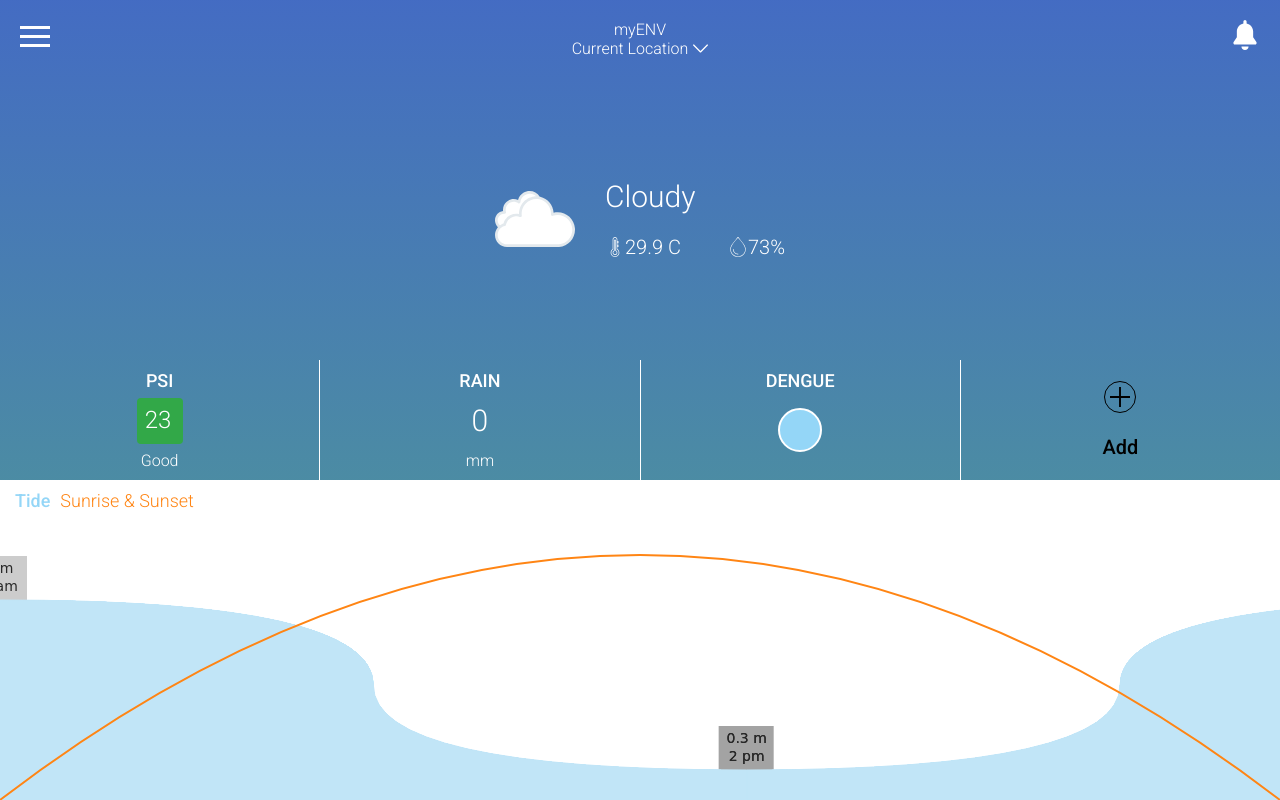
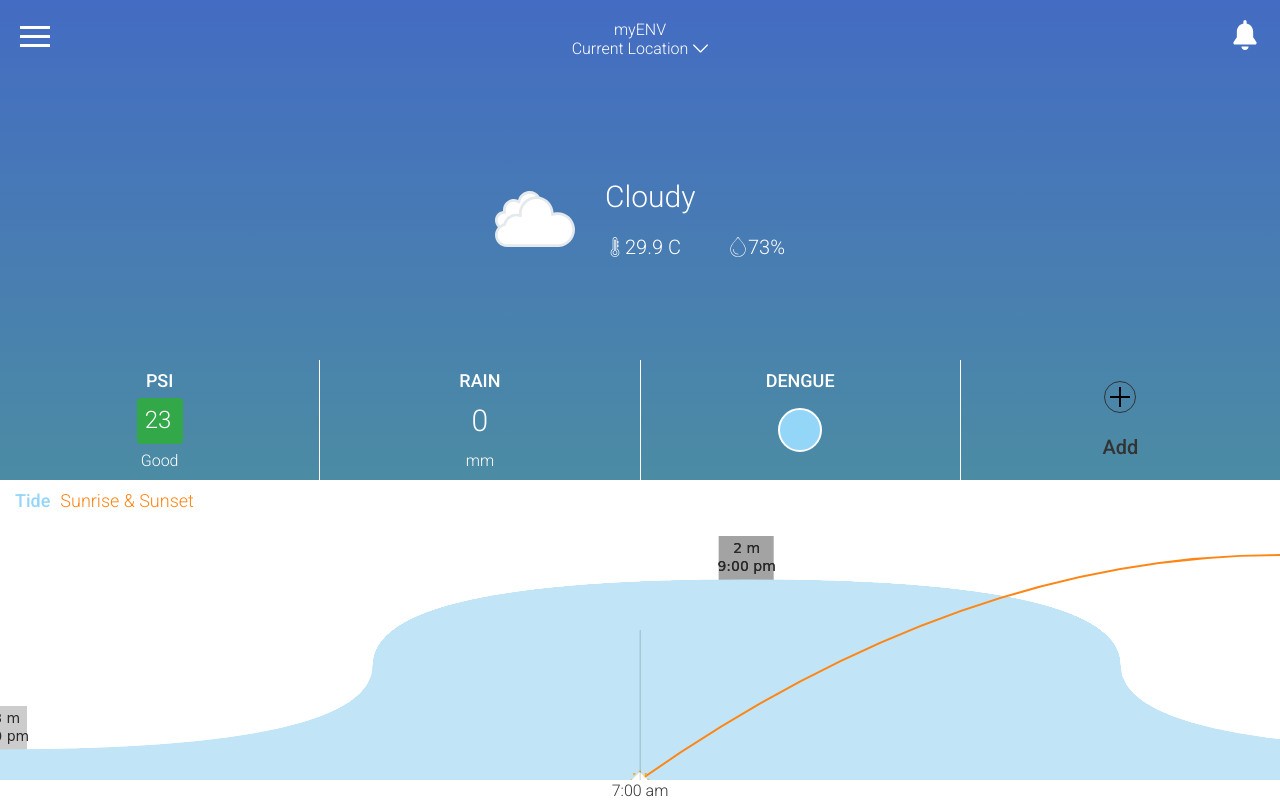
Before and after one commit to kooltran/push-noti, a React (Create React App) app in the folder sp_weatherweb_kiettran/: page / in a window 1280 px wide. Built offline with nearby package versions, Linux system fonts and the light colour scheme.

Commit message:
feat: implement scroll feature for chart

```diff
--- a/sp_weatherweb_kiettran/src/components/WeatherChart/WeatherChart.jsx
+++ b/sp_weatherweb_kiettran/src/components/WeatherChart/WeatherChart.jsx
@@ -4,11 +4,24 @@
   useLayoutEffect,
   useCallback,
 } from "react";
-import { formatTime, generateTime } from "../../helpers";
+import {
+  formatTime,
+  generateTime,
+  convertPxToTime,
+  getTimeMode,
+  getQuadraticCurvePoint,
+} from "../../helpers";
+import sun from "../../assets/img/icons/sun.svg";
 
 const NUMB_DAYS = 5;
 
 const sampleDateWater = [
+  {
+    waterLevel: {
+      start: 0.3,
+      end: 2,
+    },
+  },
   {
     waterLevel: {
       start: 2,
@@ -63,12 +76,6 @@
       end: 0.3,
     },
   },
-  {
-    waterLevel: {
-      start: 0.3,
-      end: 2,
-    },
-  },
 ];
 
 const sampleDataTime = generateTime(sampleDateWater.length);
@@ -77,64 +84,26 @@
   ...item,
   ...sampleDataTime[i],
 }));
-
+console.log(tideData, "tideData");
 const WeatherChart = () => {
   const { innerWidth } = window;
   const chartRef = React.createRef();
   const chartContainerRef = React.createRef();
+  const sunRef = React.createRef();
   const [chartWidth, setChartWidth] = useState(innerWidth);
   const [scrollNumb, setScroll] = useState(0);
+  const [tmpPos, setPos] = useState(0.0);
+  const [day, setDay] = useState(0);
+  const canvasWidth = NUMB_DAYS * chartWidth;
   const halfInnerWidth = chartWidth / 2;
   const pxEachHr = chartWidth / 12;
-  // let position = 0.0;
+  const timeFromPx = convertPxToTime(scrollNumb, chartWidth);
+  const timeScroll = formatTime(timeFromPx);
+  const mode = getTimeMode(timeFromPx).mode;
 
-  const convertDataToXY = useCallback(
-    (chartHeight, waterLevel, time) => {
-      return {
-        x: (time - 7) * pxEachHr,
-        y: chartHeight - waterLevel * 100,
-      };
-    },
-    [pxEachHr]
-  );
-
-  const drawTimeChart = useCallback(
-    (chartHeight) => {
-      const ctx = chartRef.current.getContext("2d");
-      ctx.beginPath();
-      ctx.lineWidth = 2;
-      ctx.strokeStyle = "#ff8514";
-
-      for (let i = 0; i < NUMB_DAYS; i++) {
-        ctx.moveTo(i * chartWidth, chartHeight);
-        if (i % 2) {
-          ctx.quadraticCurveTo(
-            chartWidth * i + halfInnerWidth,
-            chartHeight * 2,
-            chartWidth * (i + 1),
-            chartHeight
-          );
-
-          // fill color for night times
-          ctx.fillStyle = "rgba(0, 0, 0, 0.2)";
-          ctx.fillRect(chartWidth * i, 0, chartWidth, chartHeight);
-        } else {
-          ctx.quadraticCurveTo(
-            chartWidth * i + halfInnerWidth,
-            -chartHeight + 150,
-            chartWidth * (i + 1),
-            chartHeight
-          );
-        }
-      }
-
-      ctx.stroke();
-    },
-    [chartRef, chartWidth, halfInnerWidth]
-  );
   const _fillChartBg = ({ start, end, chartHeight, ctx, options = {} }) => {
-    ctx.lineTo(end.x, chartHeight);
-    ctx.lineTo(start.x, chartHeight);
+    ctx.lineTo(end.x, chartHeight - 20);
+    ctx.lineTo(start.x, chartHeight - 20);
     ctx.lineTo(start.x, start.y);
 
     ctx.fillStyle = options.fillStyle || "#c1e5f7";
@@ -153,6 +122,49 @@
     ctx.fillRect(start.x - 28, start.y - 44, 55, 44);
   };
 
+  const convertDataToXY = useCallback(
+    (chartHeight, waterLevel, time) => {
+      return {
+        x: (time - 7 - 7) * pxEachHr,
+        y: chartHeight - waterLevel * 100,
+      };
+    },
+    [pxEachHr]
+  );
+
+  const drawTimeChart = useCallback(
+    (chartHeight) => {
+      const ctx = chartRef.current.getContext("2d");
+      ctx.beginPath();
+      ctx.lineWidth = 2;
+      ctx.strokeStyle = "#ff8514";
+
+      for (let i = 0; i < NUMB_DAYS; i++) {
+        ctx.moveTo(i * chartWidth + halfInnerWidth, chartHeight);
+        if (!(i % 2)) {
+          ctx.quadraticCurveTo(
+            chartWidth * (i + 1),
+            -chartHeight + 150,
+            (i + 1) * chartWidth + halfInnerWidth,
+            chartHeight
+          );
+        } else {
+          // fill color for night times
+          ctx.fillStyle = "rgba(0, 0, 0, 0.2)";
+          ctx.fillRect(
+            (chartWidth + halfInnerWidth) * i,
+            0,
+            chartWidth + halfInnerWidth,
+            chartHeight
+          );
+        }
+      }
+
+      ctx.stroke();
+    },
+    [chartRef, chartWidth, halfInnerWidth]
+  );
+
   const drawTideChart = useCallback(
     (chartHeight) => {
       const ctx = chartRef.current.getContext("2d");
@@ -160,7 +172,6 @@
         .height;
       ctx.beginPath();
       ctx.strokeStyle = "#94d6f7";
-
       for (let i = 0; i < tideData.length; i++) {
         const startPt = convertDataToXY(
           chartHeight,
@@ -173,6 +184,7 @@
           tideData[i].time.end
         );
 
+        // draw info tide and time of TideChart
         _fillText(startPt, ctx, {
           waterLevel: tideData[i].waterLevel.start,
           time: tideData[i].time.start,
@@ -202,6 +214,7 @@
           ctx.moveTo(middlePtX, middlePtY);
           ctx.quadraticCurveTo(middlePtX, endPt.y, endPt.x, endPt.y);
 
+          // fill background color for the TideChart
           _fillChartBg({
             start: middlePt,
             end: endPt,
@@ -212,6 +225,7 @@
           ctx.moveTo(startPt.x, startPt.y);
           ctx.quadraticCurveTo(middlePtX, startPt.y, middlePtX, middlePtY);
 
+          // fill background color for the TideChart
           _fillChartBg({
             start: startPt,
             end: middlePt,
@@ -222,6 +236,7 @@
           ctx.moveTo(middlePtX, middlePtY);
           ctx.quadraticCurveTo(middlePtX, endPt.y, endPt.x, endPt.y);
 
+          // fill background color for the TideChart
           _fillChartBg({
             start: middlePt,
             end: endPt,
@@ -237,19 +252,21 @@
   );
 
   const handleScroll = ({ target }) => {
+    const day = Math.floor(scrollNumb / chartWidth);
     setScroll(target.scrollLeft);
+    setDay(day);
   };
 
   const handleCanvas = useCallback(() => {
-    const chartHeight = chartContainerRef.current.offsetHeight;
+    const chartHeight = chartContainerRef.current.offsetHeight - 20;
     const c = chartRef.current;
 
-    c.width = NUMB_DAYS * chartWidth;
-    c.height = chartHeight * 2;
+    c.width = canvasWidth;
+    c.height = chartHeight;
 
     drawTideChart(chartHeight);
     drawTimeChart(chartHeight);
-  }, [chartContainerRef, chartRef, chartWidth, drawTideChart, drawTimeChart]);
+  }, [canvasWidth, chartContainerRef, chartRef, drawTideChart, drawTimeChart]);
 
   useLayoutEffect(() => {
     const updateChartWidth = (e) => {
@@ -267,7 +284,40 @@
 
   useEffect(() => {
     handleCanvas();
-  }, [chartWidth, handleCanvas, scrollNumb]);
+  }, [chartContainerRef, chartWidth, handleCanvas, scrollNumb]);
+
+  useEffect(() => {
+    const ctx = chartRef.current.getContext("2d");
+    const chartHeight = chartContainerRef.current.offsetHeight - 20;
+
+    //get position of sun base on the TimeChart
+    const ps = getQuadraticCurvePoint(
+      day * chartWidth + halfInnerWidth,
+      chartHeight,
+      chartWidth * (day + 1),
+      -chartHeight + 150,
+      (day + 1) * chartWidth + halfInnerWidth,
+      chartHeight,
+      tmpPos
+    );
+
+    if (day > 0) {
+      setPos(() => (scrollNumb / chartWidth) % 2);
+    } else {
+      setPos(() => scrollNumb / chartWidth);
+    }
+    //draw sun icon
+    ctx.drawImage(sunRef.current, ps.x - 10, ps.y - 10, 20, 20);
+  }, [
+    chartContainerRef,
+    chartRef,
+    chartWidth,
+    day,
+    halfInnerWidth,
+    scrollNumb,
+    sunRef,
+    tmpPos,
+  ]);
 
   return (
     <div
@@ -280,6 +330,10 @@
         <span className="orange-title">Sunrise & Sunset</span>
       </div>
       <canvas className="chart-canvas" ref={chartRef} />
+      <img ref={sunRef} src={sun} className="img-sun" alt="sun" />
+      {mode === "moon" && <div className="icon-moon"></div>}
+      {mode === "sun" && <div className="icon-sun"></div>}
+      <span className="time-text">{timeScroll}</span>
     </div>
   );
 };
--- a/sp_weatherweb_kiettran/src/components/WeatherChart/WeatherChart.scss
+++ b/sp_weatherweb_kiettran/src/components/WeatherChart/WeatherChart.scss
@@ -5,6 +5,61 @@
     overflow-y: hidden;
     height: 40%;
     background-color: $COLOR_WHITE;
+
+    .time-text {
+      position: fixed;
+      color: $COLOR_BLACK;
+      bottom: 0;
+      left: 50%;
+      transform: translateX(-50%);
+
+      &:before {
+        content: "";
+        display: inline-block;
+        width: 0;
+        height: 0;
+        border-style: solid;
+        border-width: 0 8px 8px 8px;
+        border-color: transparent transparent $COLOR_WHITE transparent;
+        position: absolute;
+        bottom: 20px;
+        left: 50%;
+        transform: translateX(-50%);
+      }
+
+      &:after {
+        content: "";
+        position: absolute;
+        bottom: 20px;
+        left: 50%;
+        width: 1px;
+        height: 150px;
+        background: $COLOR_BLACK_FADED;
+      }
+    }
+
+    .img-sun {
+      display: none;
+    }
+
+    .icon-moon,
+    .icon-sun {
+      position: fixed;
+      bottom: 25%;
+      left: 50%;
+      transform: translateX(-50%);
+      width: 25px;
+      height: 25px;
+      background-size: contain;
+    }
+
+    .icon-moon {
+      background-image: url($ICON_MOON);
+    }
+
+    // .icon-sun {
+    //   background-image: url($ICON_SUN);
+    // }
   }
 
   &-title {
--- a/sp_weatherweb_kiettran/src/helpers.js
+++ b/sp_weatherweb_kiettran/src/helpers.js
@@ -1,9 +1,24 @@
 export const formatTime = (time) => {
   const fmTime = time % 24;
-  if (fmTime > 12) {
-    return `${fmTime - 12} pm`;
+  const decimal = fmTime % 1;
+  const hr = Math.floor(fmTime);
+  const min = Math.floor(60 * decimal);
+  if (hr > 12) {
+    return `${hr - 12}:${min > 10 ? "" : "0"}${min} pm`;
+  } else if (hr === 0) {
+    return `${12}:${min > 10 ? "" : "0"}${min} pm`;
   }
-  return `${fmTime} am`;
+  return `${hr}:${min > 10 ? "" : "0"}${min} am`;
+};
+
+export const getTimeMode = (time) => {
+  const fmTime = time % 24;
+  const hr = Math.floor(fmTime);
+  if (hr >= 19 || hr < 7) {
+    return { mode: "moon" };
+  } else {
+    return { mode: "sun" };
+  }
 };
 
 export const generateTime = (n) => {
@@ -15,16 +30,17 @@
 };
 
 export const sampleDataTimeItem = (n) => {
+  console.log(n);
   const TIDE_PERIOD = 7;
   return {
     time: {
-      start: n * TIDE_PERIOD,
-      end: (n + 1) * TIDE_PERIOD,
+      start: (n + 1) * TIDE_PERIOD,
+      end: (n + 2) * TIDE_PERIOD,
     },
   };
 };
 
-export const _getQBezierValue = (t, p1, p2, p3) => {
+export const getQBezierValue = (t, p1, p2, p3) => {
   var iT = 1 - t;
   return iT * iT * p1 + 2 * iT * t * p2 + t * t * p3;
 };
@@ -39,7 +55,11 @@
   position
 ) => {
   return {
-    x: _getQBezierValue(position, startX, cpX, endX),
-    y: _getQBezierValue(position, startY, cpY, endY),
+    x: getQBezierValue(position, startX, cpX, endX),
+    y: getQBezierValue(position, startY, cpY, endY),
   };
 };
+
+export const convertPxToTime = (px, chartWidth) => {
+  return (px / chartWidth) * 12 + 7;
+};
--- a/sp_weatherweb_kiettran/src/styles/_variables.scss
+++ b/sp_weatherweb_kiettran/src/styles/_variables.scss
@@ -5,8 +5,9 @@
 $COLOR_BLUE: rgb(50, 94, 189);
 $COLOR_GREEN: #32a848;
 $COLOR_LIGHT_BLUE: #94d6f7;
-$COLOR_BLACK: #000;
+$COLOR_BLACK: #333;
 $COLOR_ORANGE: #ff8514;
+$COLOR_BLACK_FADED: rgba(0, 0, 0, 0.2);
 
 $COLOR_GRADIENT_BG: 180deg, rgba(50, 94, 189, 0.9136029411764706) 0%,
   rgba(25, 107, 138, 0.7791491596638656) 60%,
@@ -19,3 +20,5 @@
 $ICON_TEMPERATURE: "../../assets/img/icons/temperature.svg";
 $ICON_HUMIDITY: "../../assets/img/icons/water_drop.svg";
 $ICON_PLUS: "../../assets/img/icons/plus.svg";
+$ICON_MOON: "../../assets/img/icons/moon.svg";
+$ICON_SUN: "../../assets/img/icons/sun.svg";
```
Also changed, not shown: sp_weatherweb_kiettran/src/assets/img/icons/moon.svg (added).
